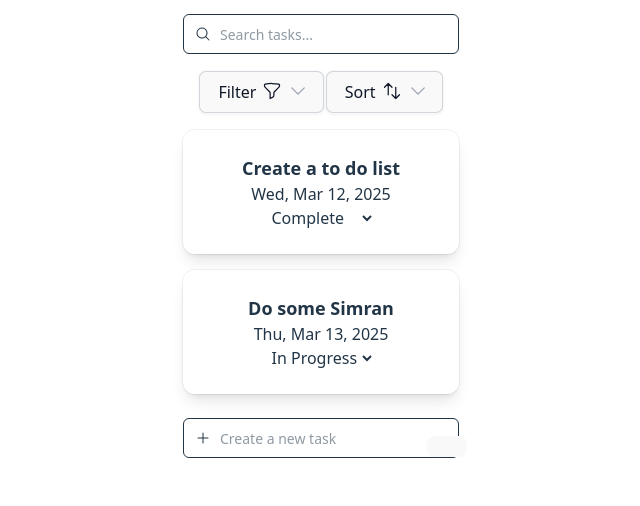
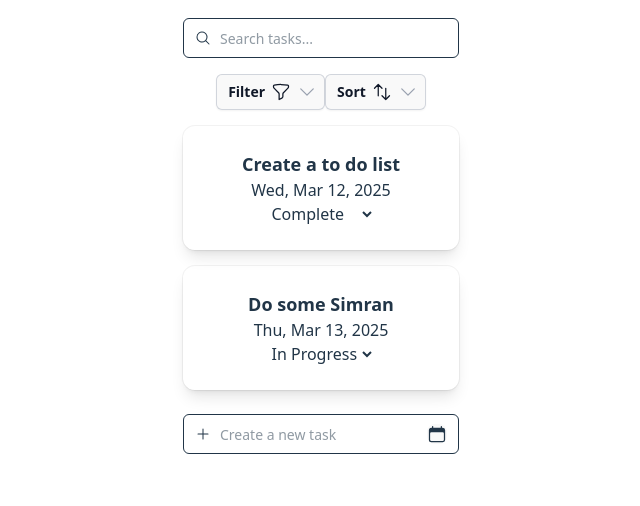
Before and after one commit to ManpreetSL/to-do-list, a React (Vite) app: page / in a window 1280 px wide. Shown: the part 180-686 px from the top of the page, without its empty margins (319-959 px from the left). Built offline with nearby package versions, Linux system fonts and the light colour scheme.

Commit message:
refactor: remove button CSS

```diff
--- a/src/index.css
+++ b/src/index.css
@@ -37,25 +37,6 @@ h1 {
   line-height: 1.1;
 }
 
-button {
-  border-radius: 8px;
-  border: 1px solid transparent;
-  padding: 0.6em 1.2em;
-  font-size: 1em;
-  font-weight: 500;
-  font-family: inherit;
-  background-color: #1a1a1a;
-  cursor: pointer;
-  transition: border-color 0.25s;
-}
-button:hover {
-  border-color: #646cff;
-}
-button:focus,
-button:focus-visible {
-  outline: 4px auto -webkit-focus-ring-color;
-}
-
 @media (prefers-color-scheme: light) {
   :root {
     color: #213547;
```
